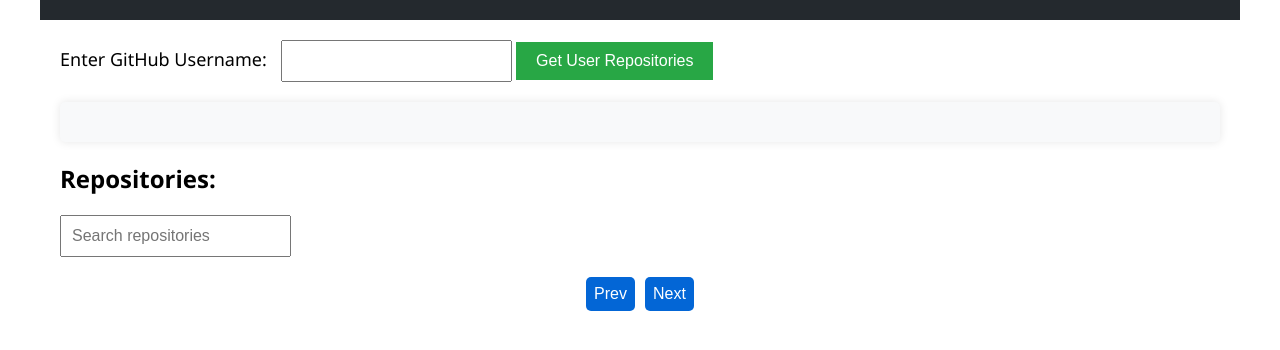
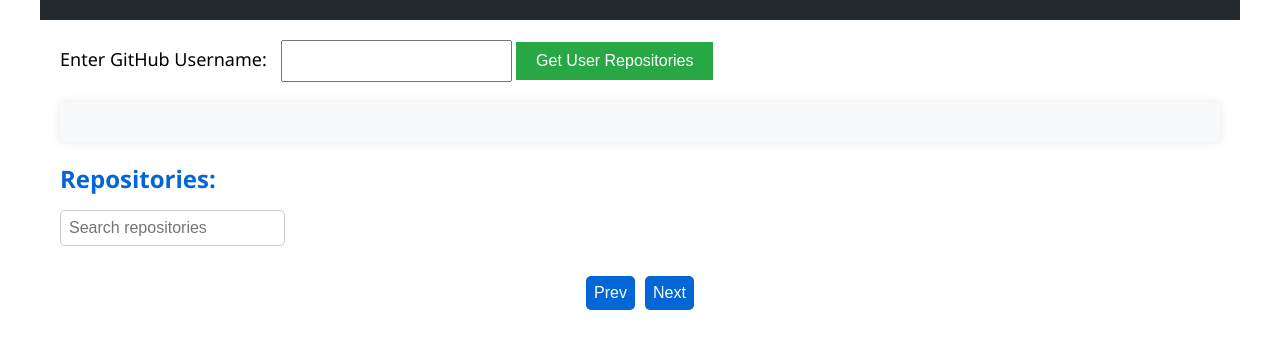
Before and after one commit to Ridham1402/fyleGithubDisplay, a plain HTML site: page index.html in a window 1280 px wide. Shown: the part 106-456 px from the top of the page. Drawn offline with Linux system fonts and the light colour scheme.

Commit message:
Final display with searchbar styled

```diff
--- a/style.css
+++ b/style.css
@@ -166,3 +166,17 @@ button {
     color: #fff;
     border-radius: 3px;
 }
+
+#repoSearch {
+    margin-bottom: 10px;
+    padding: 8px;
+    font-size: 16px;
+    border: 1px solid #ccc;
+    border-radius: 5px;
+}
+
+main h2 {
+    font-size: 24px;
+    color: #0366d6;
+    margin-bottom: 15px;
+}
```
